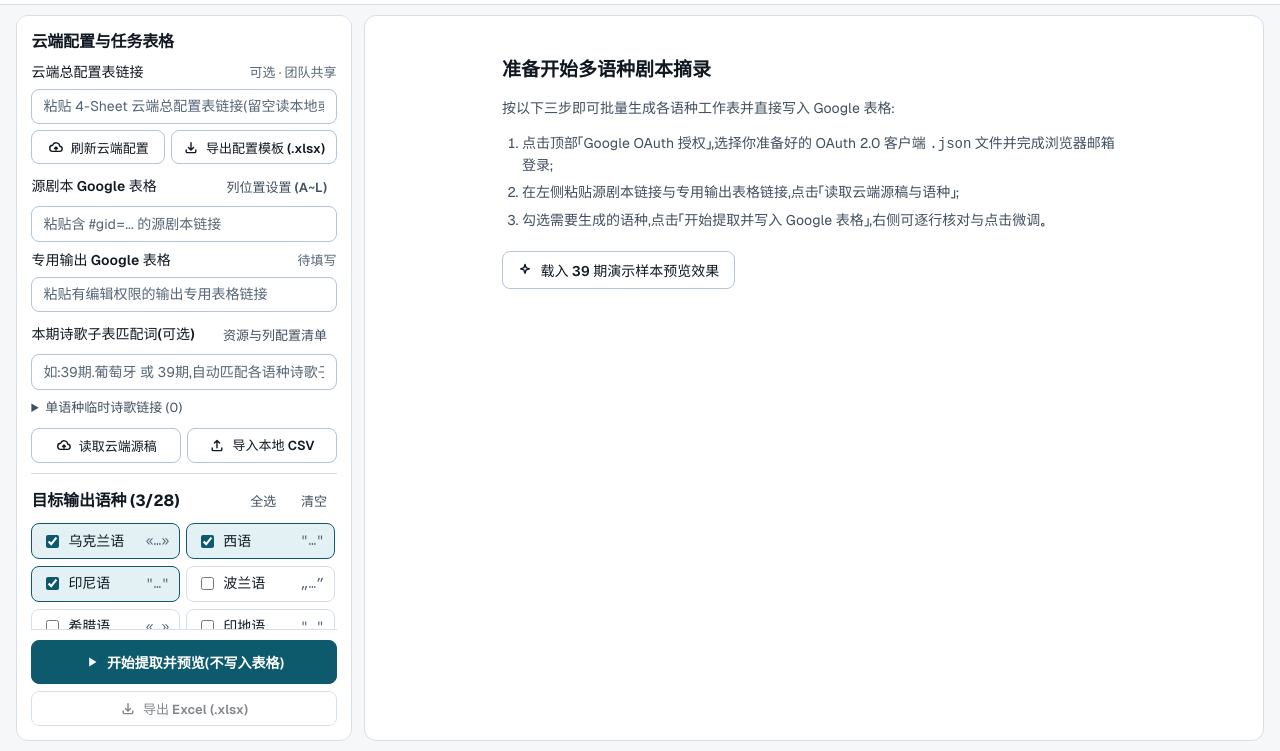
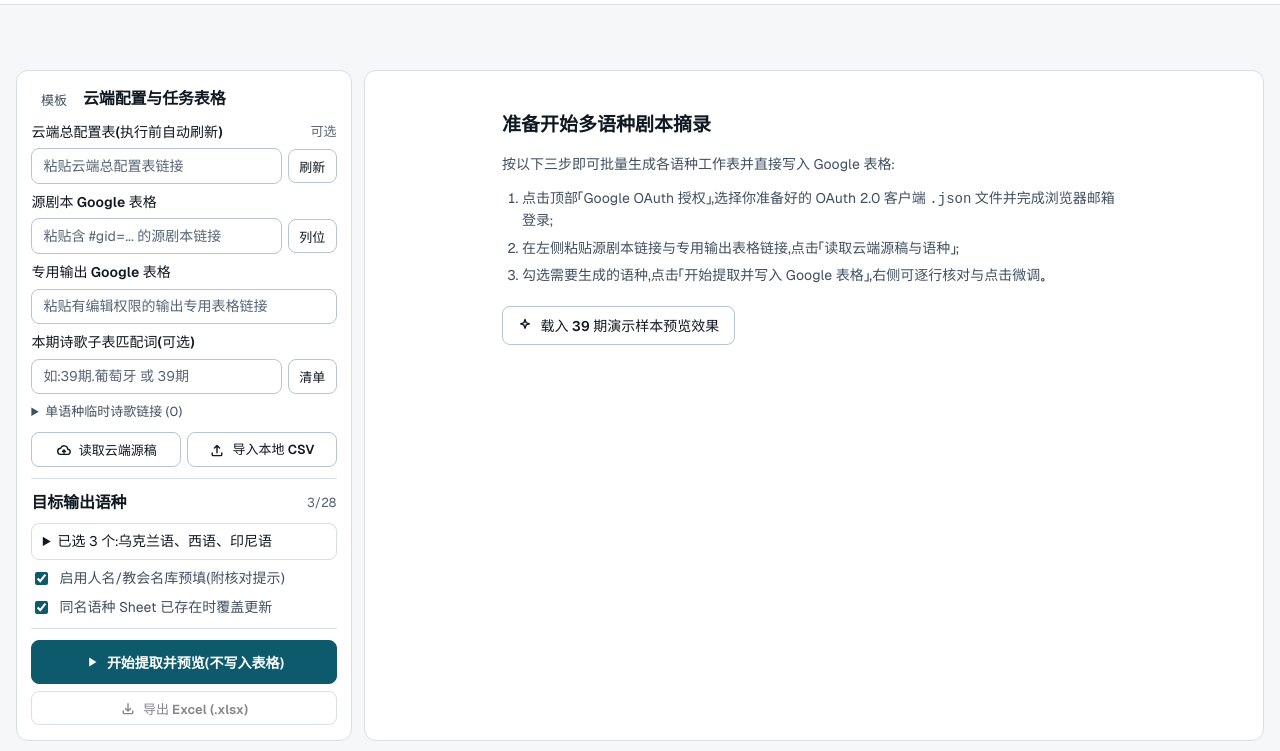
Before and after one commit to zcnz2026/text-organization, a website built with Vite: page index.html in a window 1280 px wide. Shown: the part 49-800 px from the top of the page. Built offline with nearby package versions, Linux system fonts and the light colour scheme; files whose address does not match are found by name.

Commit message:
feat(ui): auto-refresh cloud config on run, inline input+button rows, compact template button, and dropdown language picker

```diff
--- a/src/ui/runner.ts
+++ b/src/ui/runner.ts
@@ -177,10 +177,20 @@ export async function runMultiLanguageExtraction(): Promise<void> {
   if (!store.scriptDoc) return setErr("请先读取云端源剧本或导入本地 CSV 源稿。");
   const targetLangs = store.settings.selectedLanguages;
   if (targetLangs.length === 0) return setErr("请至少勾选一个目标输出语种。");
-  startBusy(5, "正在初始化云端资料库加载器...");
+  startBusy(3, "正在初始化云端资料库加载器...");
   try {
     const { sheets, docs } = createCloudClients();
     const loader = new CloudCatalogLoader(sheets, docs);
+    if (store.cloudConfigUrl.trim()) {
+      store.progressText = "正在自动同步最新云端总配置表...";
+      notifyStateChanged();
+      try {
+        const cfg = await loader.loadCloudWorkspaceConfig(store.cloudConfigUrl);
+        applyCloudWorkspaceConfig(cfg);
+      } catch (cfgErr) {
+        diagLog.warn("自动刷新云端配置失败", cfgErr instanceof Error ? cfgErr.message : String(cfgErr));
+      }
+    }
     let gemini: GeminiPoolClient | undefined;
     if (store.geminiEnabled && store.geminiSummary.count > 0) {
       const keys = await hostBridge.getPlainGeminiKeys();
--- a/src/ui/styles/components.css
+++ b/src/ui/styles/components.css
@@ -199,3 +199,44 @@
 .compact-details { font-size: var(--text-xs); color: var(--text-secondary); }
 .compact-details summary { cursor: pointer; user-select: none; padding-block: 0.15rem; }
 .compact-details-body { display: flex; flex-direction: column; gap: 0.4rem; padding-block-start: 0.4rem; }
+
+.input-inline-row {
+  display: flex;
+  align-items: center;
+  gap: 0.35rem;
+}
+
+.input-inline-row .text-input {
+  flex: 1;
+  min-inline-size: 0;
+}
+
+.input-inline-row .btn {
+  flex-shrink: 0;
+}
+
+.lang-dropdown {
+  border: 1px solid var(--border-subtle);
+  border-radius: var(--radius-sm);
+  background-color: var(--bg-surface);
+}
+
+.lang-dropdown-summary {
+  padding: 0.45rem 0.65rem;
+  font-size: var(--text-base);
+  color: var(--text-primary);
+  cursor: pointer;
+  white-space: nowrap;
+  overflow: hidden;
+  text-overflow: ellipsis;
+  user-select: none;
+}
+
+.lang-dropdown-panel {
+  display: flex;
+  flex-direction: column;
+  gap: 0.4rem;
+  padding: 0.45rem 0.55rem 0.55rem;
+  border-block-start: 1px solid var(--border-subtle);
+  background-color: var(--bg-subtle);
+}
--- a/src/ui/task-panel.ts
+++ b/src/ui/task-panel.ts
@@ -12,6 +12,8 @@ function urlHintBadge(raw: string, fallback = "待填写"): string {
 
 const esc = (s: string) =>
   (s || "").replace(/&/g, "&amp;").replace(/</g, "&lt;").replace(/>/g, "&gt;").replace(/"/g, "&quot;");
+
+let langDropdownOpen = false;
 
 export function renderTaskPanel(
   container: HTMLElement,
@@ -46,45 +48,53 @@ export function renderTaskPanel(
     )
     .join("");
 
+  const selectedPreview =
+    s.selectedLanguages.length === 0
+      ? "点击下拉勾选目标语种..."
+      : s.selectedLanguages.length <= 3
+        ? `已选 ${s.selectedLanguages.length} 个：${s.selectedLanguages.join("、")}`
+        : `已选 ${s.selectedLanguages.length} 个：${s.selectedLanguages.slice(0, 3).join("、")} 等`;
+
   container.innerHTML = `
     <aside class="setup-rail" aria-label="任务与资源配置">
       <section class="rail-section">
+        <div class="field-label-row">
+          <div style="display:flex;align-items:center;gap:0.4rem">
+            <button type="button" id="btn-dl-config-tpl" class="seg-option" ${store.busy ? "disabled" : ""} title="导出 3-Sheet 云端共享配置表模板 (.xlsx)">模板</button>
             <h2 class="section-heading">云端配置与任务表格</h2>
-
-        <div class="field-group">
-          <div class="field-label-row">
-            <label class="field-label" for="inp-cloud-cfg-url">云端总配置表链接</label>
-            <span class="field-hint">${esc(urlHintBadge(store.cloudConfigUrl, "可选 · 团队共享"))}</span>
-          </div>
-          <input id="inp-cloud-cfg-url" type="url" class="text-input" placeholder="粘贴 4-Sheet 云端总配置表链接（留空读本地或源表配置）" value="${esc(store.cloudConfigUrl)}" ${store.busy ? "disabled" : ""} />
-          <div class="btn-row-equal">
-            <button type="button" id="btn-refresh-cloud-cfg" class="btn btn-compact" ${store.busy ? "disabled" : ""}>${icons.cloudSync}<span>刷新云端配置</span></button>
-            <button type="button" id="btn-dl-config-tpl" class="btn btn-compact" ${store.busy ? "disabled" : ""}>${icons.download}<span>导出配置模板 (.xlsx)</span></button>
           </div>
         </div>
 
         <div class="field-group">
           <div class="field-label-row">
-            <label class="field-label" for="inp-source-url">源剧本 Google 表格</label>
-            <button type="button" id="btn-open-source-cols" class="seg-option" ${store.busy ? "disabled" : ""}>列位置设置 (A~L)</button>
+            <label class="field-label" for="inp-cloud-cfg-url">云端总配置表（执行前自动刷新）</label>
+            <span class="field-hint">${esc(urlHintBadge(store.cloudConfigUrl, "可选"))}</span>
           </div>
-          <input id="inp-source-url" type="url" class="text-input" placeholder="粘贴含 #gid=... 的源剧本链接" value="${esc(s.sourceSpreadsheetUrl)}" ${store.busy ? "disabled" : ""} />
+          <div class="input-inline-row">
+            <input id="inp-cloud-cfg-url" type="url" class="text-input" placeholder="粘贴云端总配置表链接" value="${esc(store.cloudConfigUrl)}" ${store.busy ? "disabled" : ""} />
+            <button type="button" id="btn-refresh-cloud-cfg" class="btn btn-compact" ${store.busy ? "disabled" : ""} title="立即刷新云端配置">刷新</button>
+          </div>
         </div>
 
         <div class="field-group">
-          <div class="field-label-row">
+          <label class="field-label" for="inp-source-url">源剧本 Google 表格</label>
+          <div class="input-inline-row">
+            <input id="inp-source-url" type="url" class="text-input" placeholder="粘贴含 #gid=... 的源剧本链接" value="${esc(s.sourceSpreadsheetUrl)}" ${store.busy ? "disabled" : ""} />
+            <button type="button" id="btn-open-source-cols" class="btn btn-compact" ${store.busy ? "disabled" : ""} title="源剧本列位置设置 (A~L)">列位</button>
+          </div>
+        </div>
+
+        <div class="field-group">
           <label class="field-label" for="inp-output-url">专用输出 Google 表格</label>
-            <span class="field-hint">${s.outputSpreadsheetUrl.trim() ? "分语种写入此表" : "待填写"}</span>
-          </div>
           <input id="inp-output-url" type="url" class="text-input" placeholder="粘贴有编辑权限的输出专用表格链接" value="${esc(s.outputSpreadsheetUrl)}" ${store.busy ? "disabled" : ""} />
         </div>
 
         <div class="field-group">
-          <div class="field-label-row">
           <label class="field-label" for="inp-hymn-kw">本期诗歌子表匹配词（可选）</label>
-            <button type="button" id="btn-rail-open-catalog" class="seg-option" ${store.busy ? "disabled" : ""}>资源与列配置清单</button>
+          <div class="input-inline-row">
+            <input id="inp-hymn-kw" type="text" class="text-input" placeholder="如：39期.葡萄牙 或 39期" value="${esc(store.hymnEpisodeKeyword)}" ${store.busy ? "disabled" : ""} />
+            <button type="button" id="btn-rail-open-catalog" class="btn btn-compact" ${store.busy ? "disabled" : ""} title="打开资源与列配置清单">清单</button>
           </div>
-          <input id="inp-hymn-kw" type="text" class="text-input" placeholder="如：39期.葡萄牙 或 39期，自动匹配各语种诗歌子表" value="${esc(store.hymnEpisodeKeyword)}" ${store.busy ? "disabled" : ""} />
           <details class="compact-details">
             <summary>单语种临时诗歌链接 (${Object.keys(store.episodeHymnOverrides).length})</summary>
             <div class="compact-details-body">${overrideInputsHtml}</div>
@@ -102,17 +112,26 @@ export function renderTaskPanel(
 
       <section class="rail-section">
         <div class="field-label-row">
-          <h2 class="section-heading">目标输出语种 (${s.selectedLanguages.length}/${store.availableLanguages.length})</h2>
-          <div style="display:flex;gap:0.35rem">
+          <h2 class="section-heading">目标输出语种</h2>
+          <span class="field-hint">${s.selectedLanguages.length}/${store.availableLanguages.length}</span>
+        </div>
+        <details id="det-lang-picker" class="lang-dropdown" ${langDropdownOpen ? "open" : ""}>
+          <summary class="lang-dropdown-summary">${esc(selectedPreview)}</summary>
+          <div class="lang-dropdown-panel">
+            <div class="field-label-row" style="padding-block-end:0.35rem;border-block-end:1px solid var(--border-subtle)">
+              <span class="field-hint">勾选本次需要生成的语种</span>
+              <div style="display:flex;gap:0.3rem">
                 <button type="button" id="btn-select-all-langs" class="seg-option" ${store.busy ? "disabled" : ""}>全选</button>
                 <button type="button" id="btn-clear-langs" class="seg-option" ${store.busy ? "disabled" : ""}>清空</button>
               </div>
             </div>
             <div class="lang-grid">${langItemsHtml}</div>
-        <div style="display:flex;gap:0.4rem">
-          <input id="inp-new-lang" type="text" class="text-input" placeholder="添加其他语种（如：泰语）" ${store.busy ? "disabled" : ""} />
-          <button type="button" id="btn-add-lang" class="btn btn-compact" ${store.busy ? "disabled" : ""}>添加</button>
+            <div class="input-inline-row" style="padding-block-start:0.35rem;border-block-start:1px solid var(--border-subtle)">
+              <input id="inp-new-lang" type="text" class="text-input" placeholder="新增语种（如：泰语）" ${store.busy ? "disabled" : ""} />
+              <button type="button" id="btn-add-lang" class="btn btn-compact" ${store.busy ? "disabled" : ""}>+ 新增</button>
             </div>
+          </div>
+        </details>
         <label class="checkbox-row">
           <input type="checkbox" id="chk-roster" ${s.enableRosterPreFill ? "checked" : ""} ${store.busy ? "disabled" : ""} />
           <span>启用人名/教会名库预填（附核对提示）</span>
@@ -166,6 +185,11 @@ export function renderTaskPanel(
     });
   });
 
+  const detLang = container.querySelector<HTMLDetailsElement>("#det-lang-picker");
+  detLang?.addEventListener("toggle", () => {
+    langDropdownOpen = detLang.open;
+  });
+
   container.querySelector("#btn-refresh-cloud-cfg")?.addEventListener("click", actions.onRefreshCloudConfig);
   container.querySelector("#btn-dl-config-tpl")?.addEventListener("click", actions.onDownloadConfigTemplate);
   container.querySelector("#btn-open-source-cols")?.addEventListener("click", actions.onOpenSourceColsDialog);
```
Lines whose indentation alone changed are shown as unchanged.
